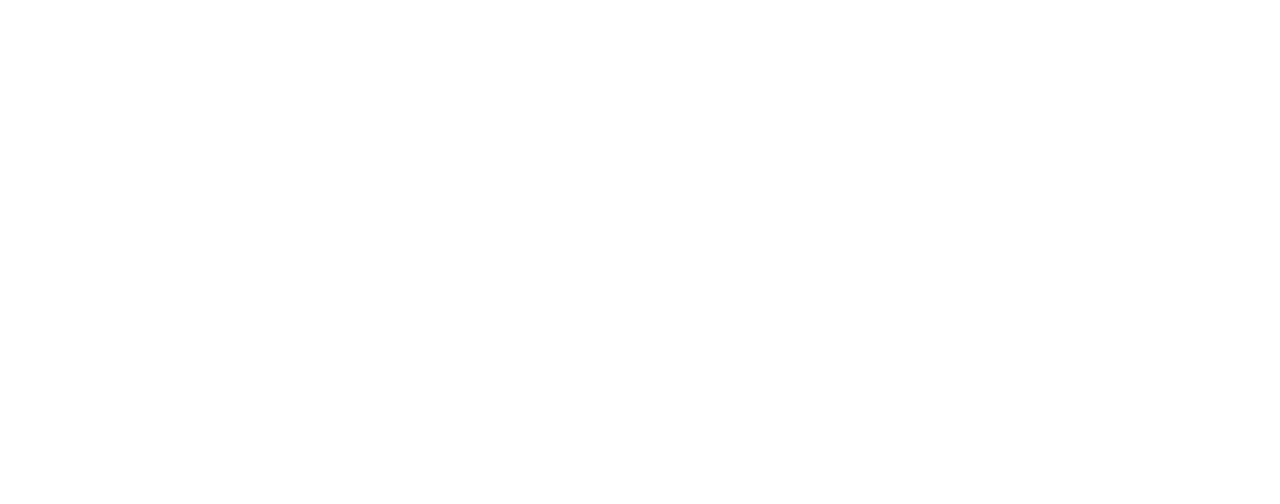
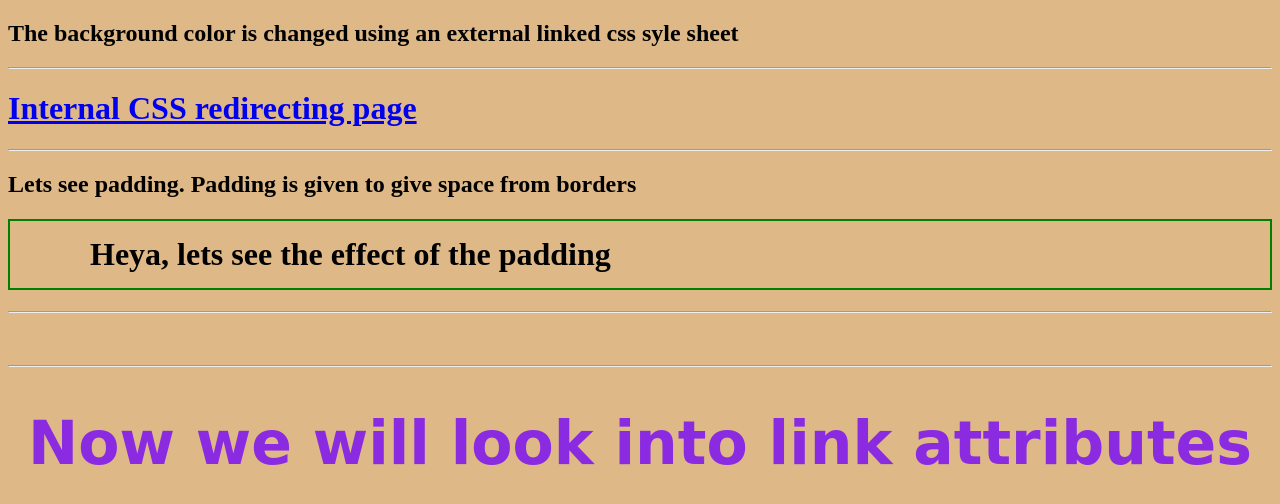
Before and after one commit to sarbodaman/hosting-a-website, a plain HTML site: page page6.html in a window 1280 px wide. Drawn offline with Linux system fonts and the light colour scheme.

Commit message:
file of page6.1 created

```diff
--- a/page6.html
+++ b/page6.html
@@ -3,9 +3,27 @@
 <head>
     <meta charset="UTF-8">
     <meta name="viewport" content="width=device-width, initial-scale=1.0">
+    <link rel="stylesheet" href="stylepage6.css">
     <title>page 6 @ inline css</title>
 </head>
 <body>
+
+    <h2> The background color is changed using an external linked css syle sheet</h2>
+    <hr>
+
+    <a href="page6.1.html"><h1> Internal CSS redirecting page</h1></a>
+
+    <hr>
+
+    <h2> Lets see padding. Padding is given to give space from borders</h2>
+    <h1 style="border: 2px solid green; padding: 15px; padding-left: 80px;"> Heya, lets see the effect of the padding</h1>
+
+        <hr><br><br><hr>
+
+        <h1 style="text-align: center; font-size: 60px; font-family: cursive; color: blueviolet;"> Now we will look into link attributes</h1>
+
+
+
 
 
 
--- /dev/null
+++ b/stylepage6.css
@@ -0,0 +1,3 @@
+body {
+    background-color: burlywood;
+}
```
Also changed, not shown: page6.1.html (added, +22 -0 lines).
